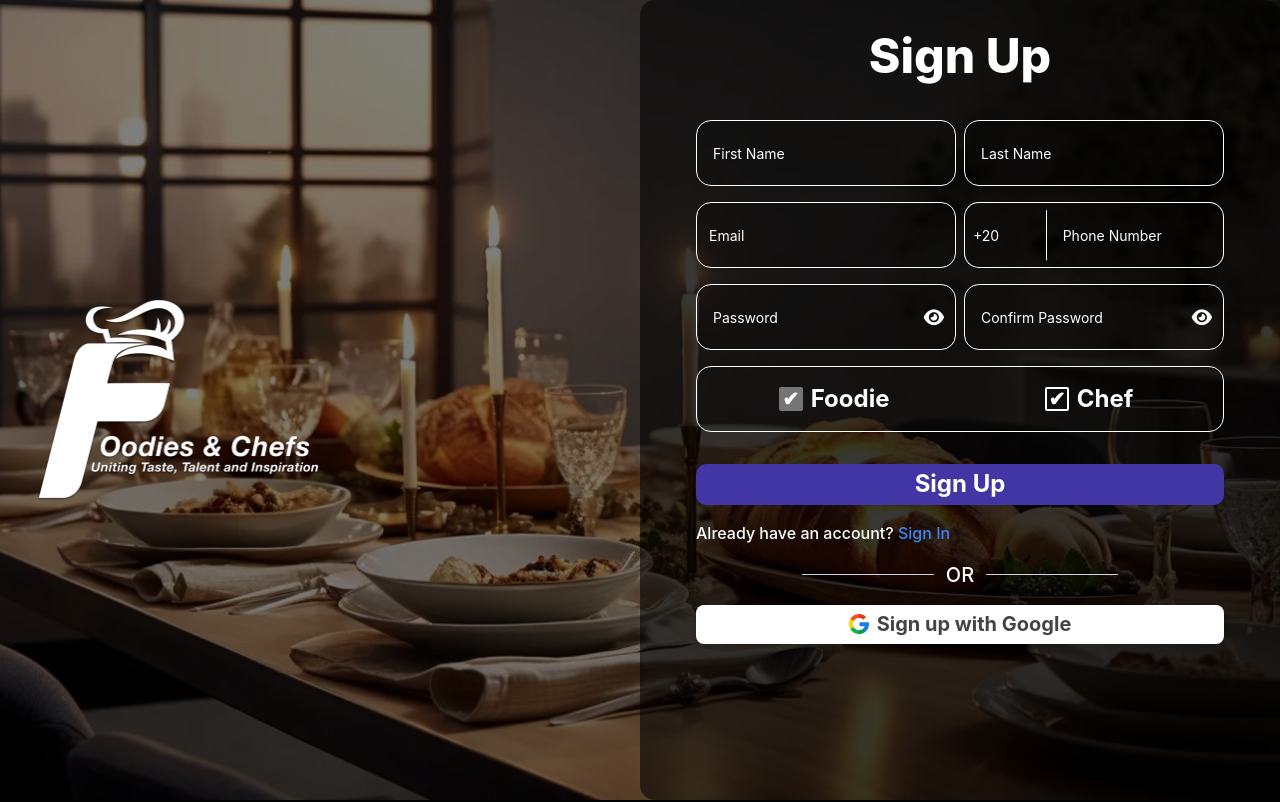
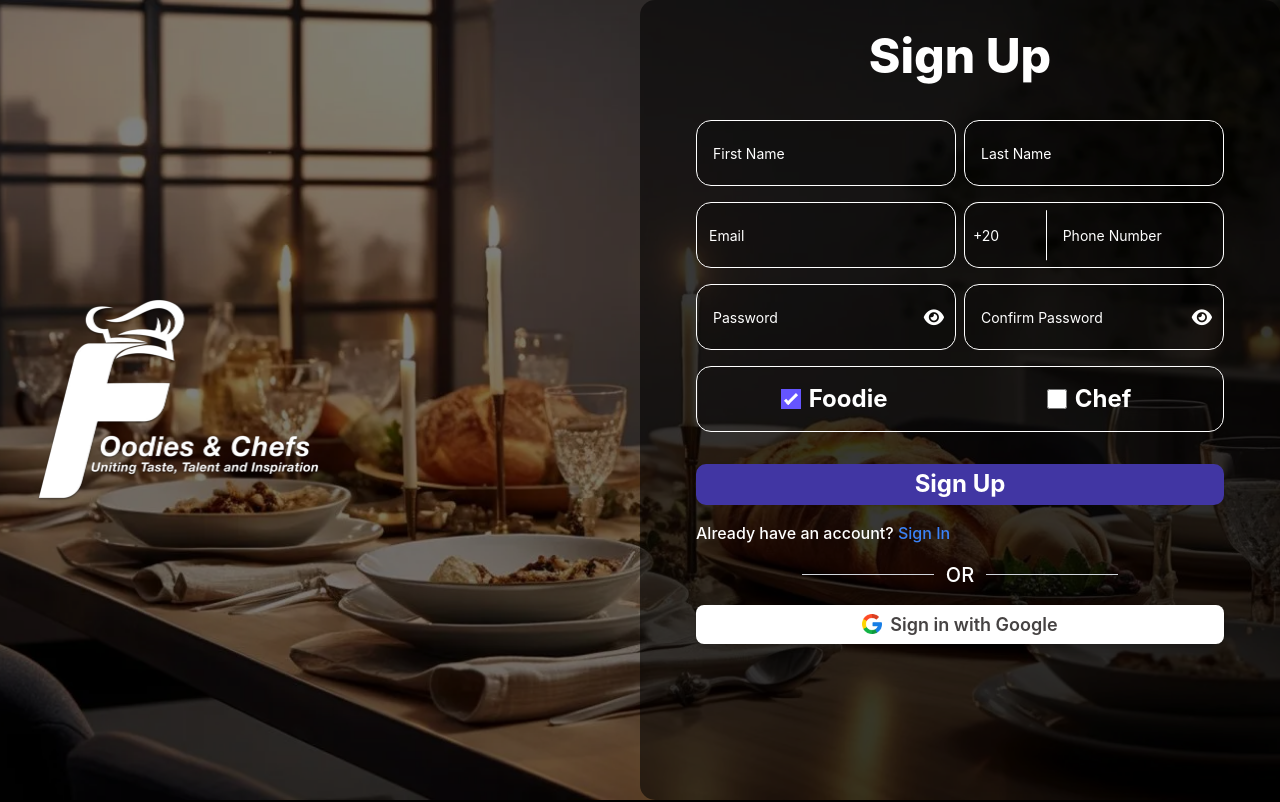
Before and after one commit to eslam148/ReactFoodiesAndChefs, a React (Create React App) app: page /signup in a window 1280 px wide. Shown: the top 802 px of the page. Built offline with nearby package versions, Linux system fonts and the light colour scheme; a web font is replaced by a local one.

Commit message:
complete google auth

```diff
--- /dev/null
+++ b/src/components/GoogleComponent/GooglebBtn.jsx
@@ -0,0 +1,41 @@
+import { GoogleOAuthProvider, useGoogleLogin } from "@react-oauth/google";
+  import { useTranslation } from "react-i18next";
+  import GoogleImg from "../../assets/images/Google.webp";
+  import { useNavigate, useSearchParams } from "react-router-dom";
+import googleSignInService from "../../services/authentication/google"
+const GoogleSignInButton = ({ UserRole = "Foodies" }) => {
+    const { t } = useTranslation();
+    const navigate = useNavigate();
+
+    const login = useGoogleLogin({
+        onSuccess: async (tokenResponse) => {
+            // console.log("Token Response:", tokenResponse);
+            // Check if id_token is present
+
+
+            const isLoggedIn = await googleSignInService(tokenResponse.access_token,UserRole);
+            if (isLoggedIn) {
+                navigate("/");
+            }
+        },
+        onError: () => console.error("Login Failed"),
+        ux_mode: "popup",  // Forces popup instead of redirect
+        scope: "openid email profile", // Explicitly request OpenID scopes
+    });
+
+
+    return (
+        <GoogleOAuthProvider clientId={process.env.REACT_APP_GOOGLE_CLIENT_ID}>
+            <button
+                onClick={login}
+                name="provider"
+                style={{ fontSize: "18px", height: "39.42px", color: "#464343" }}
+                className="w-full mt-4 bg-white font-semibold py-2 rounded-lg flex items-center justify-center shadow-md hover:bg-gray-100 focus:outline-none focus:ring-2 focus:ring-blue-500"            >
+                <img src={GoogleImg} alt="Google Icon" className="w-5 h-5 mr-2" />
+                {t("signin.signinWithGoogle")}
+            </button>
+        </GoogleOAuthProvider>
+    );
+};
+
+export default GoogleSignInButton;
--- a/src/index.js
+++ b/src/index.js
@@ -2,16 +2,14 @@ import React from 'react';
 import ReactDOM from 'react-dom/client';
 import './index.css';
 import App from './App';
-// import reportWebVitals from './reportWebVitals';
+import { GoogleOAuthProvider } from "@react-oauth/google";
 
 const root = ReactDOM.createRoot(document.getElementById('root'));
+
 root.render(
-  <React.StrictMode>
-    <App />
-  </React.StrictMode>
+  <GoogleOAuthProvider clientId={process.env.REACT_APP_GOOGLE_CLIENT_ID}>
+    <React.StrictMode>
+      <App />
+    </React.StrictMode>
+  </GoogleOAuthProvider>
 );
-
-// If you want to start measuring performance in your app, pass a function
-// to log results (for example: reportWebVitals(console.log))
-// or send to an analytics endpoint. Learn more: https://bit.ly/CRA-vitals
-// reportWebVitals();
--- a/src/pages/SignUp/Page.jsx
+++ b/src/pages/SignUp/Page.jsx
@@ -5,7 +5,12 @@ import { useTranslation } from "react-i18next";
 import { useState } from "react";
 import signupService from "../../services/authentication/signup";
 import { useNavigate } from "react-router-dom";
+import GoogleSignInButton from '../../components/GoogleComponent/GooglebBtn'
+const EnumRole = {
+  Foodies:"Foodies",
+  Chef:"Chef"
 
+}
 function SignUpPage() {
   const { t } = useTranslation();
   const naviagte = useNavigate();
@@ -17,63 +22,15 @@ function SignUpPage() {
   const [phone, setPhone] = useState("");
   const [password, setPassword] = useState("");
   const [confirmPassword, setConfirmPassword] = useState("");
-  const [role, setRole] = useState("Foodies");
+  const [Role, setRole] = useState(EnumRole.Foodies);
 
   const [passowrdError, setPasswordError] = useState("");
   const [error, setError] = useState(null);
-  const handleCredentialResponse = async (response) => {
-    console.log("Google Response:", response);
-
-    if (response.credential) {
-        try {
-            const res = await fetch(`${process.env.REACT_APP_API_URL}/User/google-sign-in`, {
-                method: "POST",
-                headers: { "Content-Type": "application/json" },
-                body: JSON.stringify({
-                    tokenId: response.credential,
-                 // Set role dynamically if needed
-                }),
-            });
-
-            const data = await res.json();
-            if (res.ok) {
-
-                console.log("Login Successful:", data);
-                localStorage.setItem("token", data.token);
-                localStorage.setItem("user", JSON.stringify(data.data));
-                naviagte("/");
-            } else {
-                console.error("Login Failed:", data);
-            }
-        } catch (err) {
-            console.error("Google Sign-In Error:", err);
-        }
-    } else {
-        console.warn("No credential received from Google.");
-    }
+  const toggleRole = () => {
+    setRole((prevRole) =>
+      prevRole === EnumRole.Foodies ? EnumRole.Chef : EnumRole.Foodies
+    );
   };
-
-  const googleSignInService = () => {
-
-    try {
-        if (!window.google) {
-            console.error("Google Identity script not loaded.");
-            return;
-        }
-
-        window.google.accounts.id.initialize({
-            client_id: process.env.REACT_APP_GOOGLE_CLIENT_ID,
-            callback: handleCredentialResponse,
-        });
-
-        window.google.accounts.id.prompt();
-        console.log( process.env.REACT_APP_GOOGLE_CLIENT_ID)
-
-    } catch (err) {
-        console.error("Google Sign-In Error:", err);
-    }
-  };
-
   const togglePasswordVisibility = (id, iconId) => {
     const input = document.getElementById(id);
     const icon = document.getElementById(iconId);
@@ -196,7 +153,7 @@ function SignUpPage() {
       phone,
       password,
       confirmPassword,
-      role,
+      Role,
     });
 
     console.log(res);
@@ -486,19 +443,14 @@ function SignUpPage() {
               <input
                 name="Role"
                 type="checkbox"
-                className="hidden peer"
+                className="accent-[#6555FF] hover:accent-[#6555FF] w-5 h-5 "
                 id="Foodies"
                 value="Foodies"
-                onChange={(e) => setRole(e.target.value)}
+                onChange={(e) => toggleRole()}
                 defaultChecked
                 disabled
               />
-              <label
-                htmlFor="Foodies"
-                className="flex items-center justify-center w-6 h-6 border-2 border-white rounded-sm peer-checked:bg-[#757575] peer-checked:text-white peer-checked:border-[#757575] text-xl font-bold transition duration-200 cursor-not-allowed"
-              >
-                ✔
-              </label>
+
               <span className="mx-2 text-white font-bold text-xl md:text-2xl">
                 Foodie
               </span>
@@ -509,17 +461,12 @@ function SignUpPage() {
   <input
     name="Role"
     type="checkbox"
-                className="hidden peer"
+    className="accent-[#6555FF] hover:accent-[#6555FF] w-5 h-5 "
     id="Chefs"
     value="Chefs"
     onChange={(e) => setRole(e.target.value)}
   />
-              <label
-                htmlFor="Chefs"
-                className="flex items-center justify-center w-6 h-6 border-2 border-white rounded-sm cursor-pointer peer-checked:bg-[#6555FF] peer-checked:text-white peer-checked:border-[#6555FF] text-xl font-bold transition duration-200"
-              >
-                ✔
-              </label>
+
   <span className="mx-2 text-white font-bold text-xl md:text-2xl">
     Chef
   </span>
@@ -556,7 +503,9 @@ function SignUpPage() {
 
           {/* Sign Up with Google Button */}
           <div id="googleFoodie" className="mt-8">
-            <button
+                      <GoogleSignInButton UserRole={Role}/>
+
+            {/* <button
               id="element1"
               name="provider"
               style={{ height: "39.42px", color: "#464343" }}
@@ -565,7 +514,7 @@ function SignUpPage() {
             >
               <img src={GoogleImg} alt="Google Icon" className="w-5 h-5 mr-2" />
               {t("signup.signupWithGoogle")}
-            </button>
+            </button> */}
           </div>
           <input name="Role" type="hidden" value="false" />
         </div>
--- a/src/services/authentication/google.js
+++ b/src/services/authentication/google.js
@@ -1,53 +1,89 @@
-const handleCredentialResponse = async (response) => {
-    console.log("Google Response:", response);
+// const handleCredentialResponse = async (response) => {
+//     console.log("Google Response:", response);
 
-    if (response.credential) {
+//     if (response.credential) {
+//         try {
+//             const res = await fetch(`${process.env.REACT_APP_API_URL}/User/google-sign-in`, {
+//                 method: "POST",
+//                 headers: { "Content-Type": "application/json" },
+//                 body: JSON.stringify({
+//                     tokenId: response.credential,
+//                  // Set role dynamically if needed
+//                 }),
+//             });
+
+//             const data = await res.json();
+//             if (res.ok) {
+//                 localStorage.setItem("jwt", data.Token);
+//                 console.log("Login Successful:", data);
+//                 localStorage.setItem("token", res.token);
+//                 localStorage.setItem("user", JSON.stringify(res.data));
+//             } else {
+//                 console.error("Login Failed:", data);
+//             }
+//         } catch (err) {
+//             console.error("Google Sign-In Error:", err);
+//         }
+//     } else {
+//         console.warn("No credential received from Google.");
+//     }
+// };
+
+// const googleSignInService = () => {
+
+//     try {
+//         if (!window.google) {
+//             console.error("Google Identity script not loaded.");
+//             return;
+//         }
+
+//         window.google.accounts.id.initialize({
+//             client_id: process.env.REACT_APP_GOOGLE_CLIENT_ID,
+//             callback: handleCredentialResponse,
+//         });
+
+//         window.google.accounts.id.prompt();
+//         console.log( process.env.REACT_APP_GOOGLE_CLIENT_ID)
+
+//     } catch (err) {
+//         console.error("Google Sign-In Error:", err);
+//     }
+// };
+
+// export default googleSignInService;
+
+const googleSignInService = async (tokenId,role = "Foodies") => {
+    console.log({
+        tokenId,
+        role
+
+    })
     try {
         const res = await fetch(`${process.env.REACT_APP_API_URL}/User/google-sign-in`, {
             method: "POST",
             headers: { "Content-Type": "application/json" },
             body: JSON.stringify({
-                    tokenId: response.credential,
-                 // Set role dynamically if needed
+                tokenId,
+                role
+
             }),
         });
 
         const data = await res.json();
         if (res.ok) {
-                localStorage.setItem("jwt", data.Token);
+
             console.log("Login Successful:", data);
-                localStorage.setItem("token", res.token);
-                localStorage.setItem("user", JSON.stringify(res.data));
+            localStorage.setItem("token", data.token);
+            localStorage.setItem("user", JSON.stringify(data.data));
+          //  navigate("/");
+          return true;
         } else {
             console.error("Login Failed:", data);
+            return false;
         }
     } catch (err) {
         console.error("Google Sign-In Error:", err);
     }
-    } else {
-        console.warn("No credential received from Google.");
-    }
+
 };
-
-const googleSignInService = () => {
-
-    try {
-        if (!window.google) {
-            console.error("Google Identity script not loaded.");
-            return;
-        }
-
-        window.google.accounts.id.initialize({
-            client_id: process.env.REACT_APP_GOOGLE_CLIENT_ID,
-            callback: handleCredentialResponse,
-        });
-
-        window.google.accounts.id.prompt();
-        console.log( process.env.REACT_APP_GOOGLE_CLIENT_ID)
-
-    } catch (err) {
-        console.error("Google Sign-In Error:", err);
-    }
-};
-
 export default googleSignInService;
--- a/src/services/authentication/signin.js
+++ b/src/services/authentication/signin.js
@@ -23,4 +23,6 @@ const signinService = async (email, password) => {
     }
 }
 
+
+
 export default signinService;
```
Also changed, not shown: src/components/Navbar/Component.jsx (+5 -2 lines), src/pages/SignIn/Page.jsx (+29 -3 lines). Lines whose indentation alone changed are shown as unchanged.
